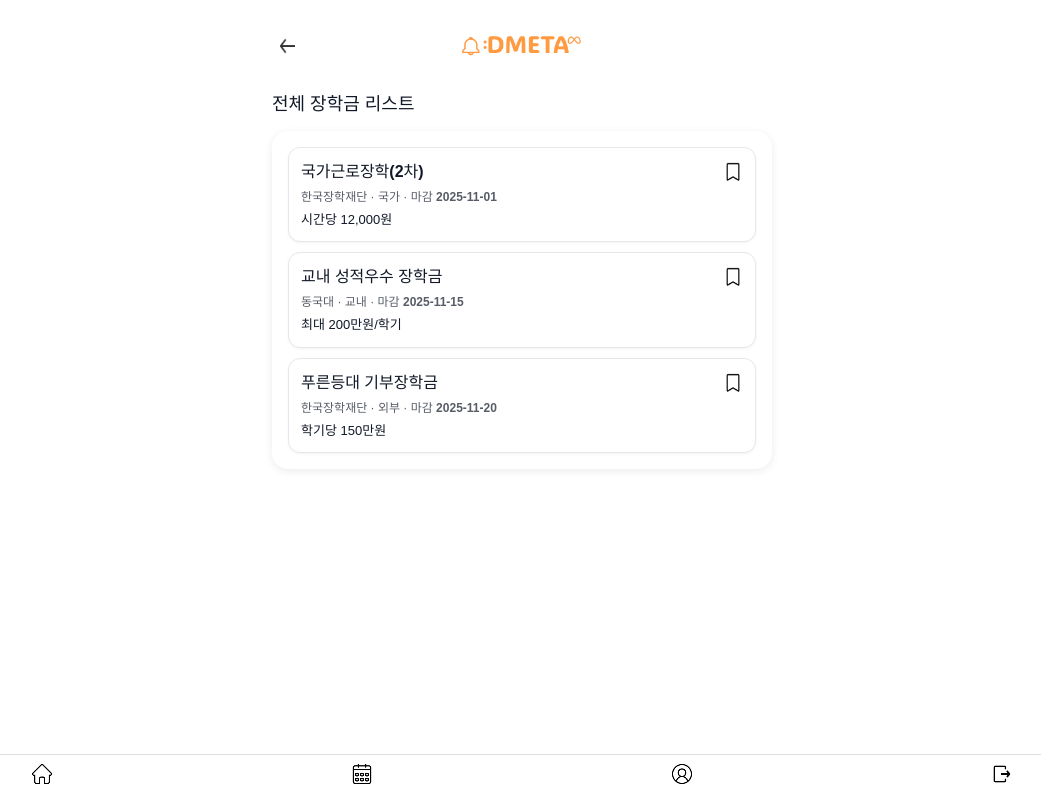
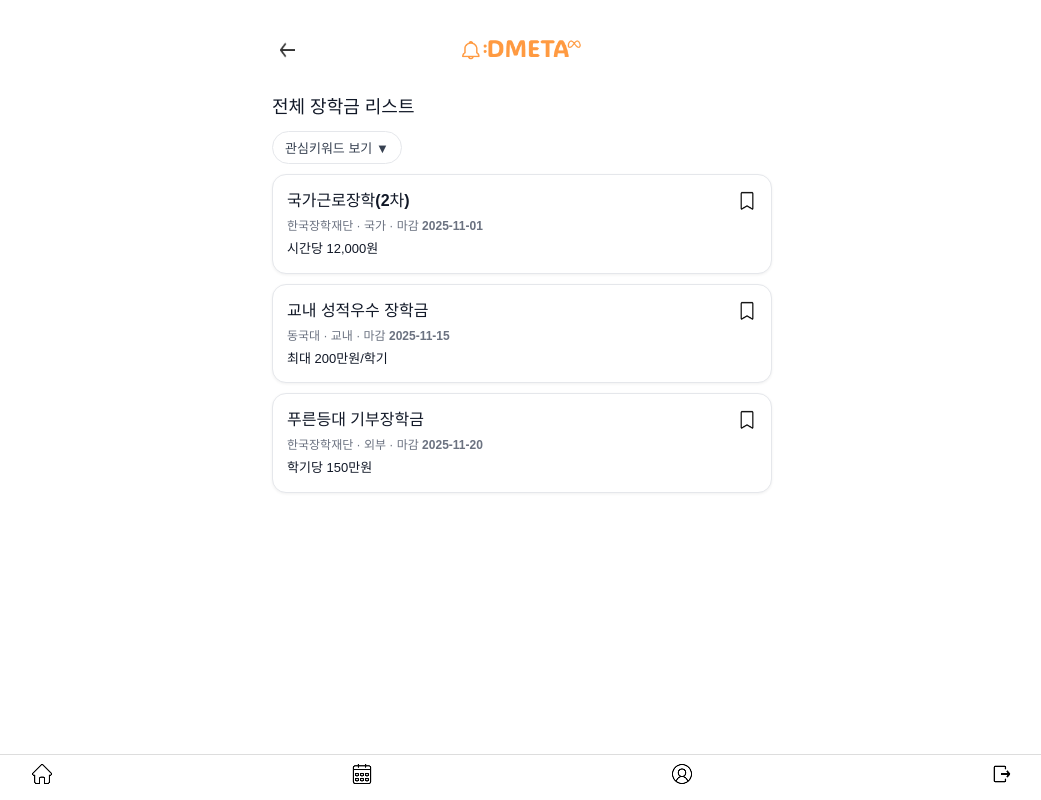
Before and after one commit to CSID-DGU/2025-2-OSSProj-Meta-01, a React app in the folder frontend/: page /scholarship in a window 1280 px wide. Shown: the whole page, without its empty margins (118-1159 px from the left). Built offline with nearby package versions, Linux system fonts and the light colour scheme; the HTML template or start-up script is replaced by a standard one.

Commit message:
키워드 관리 기능 완성

```diff
--- a/frontend/src/pages/Profile.tsx
+++ b/frontend/src/pages/Profile.tsx
@@ -29,6 +29,11 @@ type Certificate = {
   score?: string;
 };
 
+type Keyword = {
+  name: string;
+  active: boolean;
+};
+
 const color = {
   orange: "#f97316",
   text: "#111827",
@@ -56,13 +61,50 @@ const ProfilePage: React.FC = () => {
   const [certs, setCerts] = useState<Certificate[]>([]);
   const [showModal, setShowModal] = useState(false);
 
+  // ✅ 관심 키워드 상태
+  const [keywords, setKeywords] = useState<Keyword[]>([]);
+  const [editing, setEditing] = useState(false);
+
   useEffect(() => {
-    const saved = localStorage.getItem("profile");
-    if (saved) setForm(JSON.parse(saved));
+    const adminDefault: Keyword[] = [
+      { name: "교내장학", active: true },
+      { name: "교외장학", active: true },
+      { name: "국가장학", active: true },
+      { name: "등록금지원", active: true },
+      { name: "생활비지원", active: true },
+      { name: "이공계", active: true },
+      { name: "인문계", active: true },
+      { name: "예체능", active: true },
+      { name: "봉사", active: true },
+      { name: "성적우수", active: true },
+      { name: "저소득층", active: true },
+      { name: "기업연계", active: true },
+      { name: "자격증", active: true },
+      { name: "종교", active: true },
+    ];
+
+    const saved = localStorage.getItem("keywords");
+    try {
+      const parsed = saved ? JSON.parse(saved) : [];
+      if (!Array.isArray(parsed) || parsed.length === 0) {
+        setKeywords(adminDefault);
+        localStorage.setItem("keywords", JSON.stringify(adminDefault));
+      } else {
+        setKeywords(parsed);
+      }
+    } catch {
+      setKeywords(adminDefault);
+      localStorage.setItem("keywords", JSON.stringify(adminDefault));
+    }
+
+    // ✅ 프로필 및 자격증 로드
+    const savedProfile = localStorage.getItem("profile");
+    if (savedProfile) setForm(JSON.parse(savedProfile));
 
     const savedCerts = localStorage.getItem("certificates");
     if (savedCerts) setCerts(JSON.parse(savedCerts));
 
+    // ✅ 장학 데이터 로드
     (async () => {
       try {
         const res = await fetch("/api/scholarships.json");
@@ -73,6 +115,24 @@ const ProfilePage: React.FC = () => {
       }
     })();
   }, []);
+
+  const handleToggle = (kwName: string) => {
+    if (!editing) return;
+    setKeywords((prev) =>
+      prev.map((k) => (k.name === kwName ? { ...k, active: !k.active } : k))
+    );
+  };
+
+  const handleCancel = () => {
+    const saved = localStorage.getItem("keywords");
+    if (saved) setKeywords(JSON.parse(saved));
+    setEditing(false);
+  };
+
+  const handleSave = () => {
+    localStorage.setItem("keywords", JSON.stringify(keywords));
+    setEditing(false);
+  };
 
   const handleAddCert = (cert: Certificate) => {
     const updated = [...certs, cert];
@@ -92,6 +152,7 @@ const ProfilePage: React.FC = () => {
   return (
     <>
       <div style={wrap}>
+        {/* ===== Header ===== */}
         <header style={headerStyle}>
           <img
             src={arrowIcon}
@@ -102,6 +163,7 @@ const ProfilePage: React.FC = () => {
           <img src={logo} alt="DMETA 로고" style={logoStyle} />
         </header>
 
+        {/* ===== 내 정보 ===== */}
         <section style={card}>
           <h3 style={sectionTitle}>내 정보</h3>
           <div style={formWrap}>
@@ -124,6 +186,72 @@ const ProfilePage: React.FC = () => {
           </div>
         </section>
 
+        {/* ===== 내 관심 키워드 ===== */}
+        <section style={card}>
+          <h3 style={sectionTitle}>내 관심 키워드</h3>
+
+          {/* 키워드 목록 */}
+          <div
+            style={{
+              minHeight: 80,
+              display: "flex",
+              flexWrap: "wrap",
+              alignItems: "center",
+              gap: 10,
+              marginBottom: 20,
+            }}
+          >
+            {keywords.map((kw, i) => (
+              <div
+                key={i}
+                onClick={() => handleToggle(kw.name)}
+                style={{
+                  background: kw.active ? "#f7b787" : "#f3f4f6",
+                  color: kw.active ? "#fff" : "#9ca3af",
+                  borderRadius: 20,
+                  padding: "6px 10px",
+                  fontSize: 14,
+                  fontWeight: 500,
+                  border: kw.active ? "1px solid #F97316" : "1px solid #e5e7eb",
+                  display: "flex",
+                  alignItems: "center",
+                  gap: 6,
+                  cursor: editing ? "pointer" : "default",
+                  transition: "all 0.2s ease",
+                }}
+              >
+                #{kw.name}
+              </div>
+            ))}
+          </div>
+
+          {/* 버튼 그룹 (항상 하단 오른쪽 정렬) */}
+          <div
+            style={{
+              display: "flex",
+              justifyContent: "flex-end",
+              gap: 10,
+              marginTop: 10,
+            }}
+          >
+            {editing ? (
+              <>
+                <button style={cancelBtn} onClick={handleCancel}>
+                  취소
+                </button>
+                <button style={saveBtn} onClick={handleSave}>
+                  저장
+                </button>
+              </>
+            ) : (
+              <button style={editBtn} onClick={() => setEditing(true)}>
+                편집
+              </button>
+            )}
+          </div>
+        </section>
+
+        {/* ===== 자격증 ===== */}
         <section style={card}>
           <h3 style={sectionTitle}>내 자격증/어학성적</h3>
           <div style={certList}>
@@ -133,7 +261,6 @@ const ProfilePage: React.FC = () => {
               </div>
             ) : (
               certs.map((c, i) => (
-                // @ts-ignore
                 <div key={i} style={certItem}>
                   <strong>{c.name}</strong>
                   <span style={certText}>
@@ -149,12 +276,12 @@ const ProfilePage: React.FC = () => {
           </div>
         </section>
 
+        {/* ===== 북마크 관리 ===== */}
         <section style={card}>
           <div style={sectionTop}>
             <h3 style={sectionTitle}>북마크 관리</h3>
             <span style={badge}>장학금 {schRows.length}건</span>
           </div>
-
           <div style={listWrap}>
             {schRows.length === 0 ? (
               <div style={{ fontSize: 14, color: color.sub }}>
@@ -201,6 +328,7 @@ const ProfilePage: React.FC = () => {
           </div>
         </section>
 
+        {/* ===== 계정 ===== */}
         <section style={card}>
           <h3 style={sectionTitle}>계정</h3>
           <button style={logoutBtn}>회원탈퇴</button>
@@ -217,6 +345,106 @@ const ProfilePage: React.FC = () => {
       )}
     </>
   );
+};
+
+/* ------------------- Sub Components ------------------- */
+const Input: React.FC<{
+  label: string;
+  value: string;
+  placeholder: string;
+}> = ({ label, value, placeholder }) => (
+  <label style={{ display: "grid", gap: 4 }}>
+    <span style={{ fontSize: 12, color: "#6b7280" }}>{label}</span>
+    <input
+      value={value}
+      placeholder={placeholder}
+      readOnly
+      style={{
+        border: "1px solid #e5e7eb",
+        borderRadius: 12,
+        padding: "10px",
+        height: 42,
+        background: "#fff",
+        outline: "none",
+        color: "#111827",
+      }}
+    />
+  </label>
+);
+
+const AddCertModal: React.FC<{
+  onClose: () => void;
+  onSave: (c: Certificate) => void;
+}> = ({ onClose, onSave }) => {
+  const [form, setForm] = useState<Certificate>({
+    name: "",
+    date: "",
+    score: "",
+  });
+
+  return (
+    <div style={modalOverlay}>
+      <div style={modalBox}>
+        <h3 style={modalTitle}>자격증 추가</h3>
+        <hr
+          style={{
+            border: "none",
+            borderTop: "1px solid #e5e7eb",
+            margin: "12px 0 16px 0",
+          }}
+        />
+        <div style={{ display: "grid", gap: 12 }}>
+          <input
+            placeholder="자격증 이름"
+            value={form.name}
+            onChange={(e) => setForm({ ...form, name: e.target.value })}
+            style={modalInput}
+          />
+          <input
+            type="date"
+            value={form.date}
+            onChange={(e) => setForm({ ...form, date: e.target.value })}
+            style={modalInput}
+          />
+          <input
+            placeholder="점수 (선택)"
+            value={form.score}
+            onChange={(e) => setForm({ ...form, score: e.target.value })}
+            style={modalInput}
+          />
+        </div>
+        <div
+          style={{
+            display: "flex",
+            justifyContent: "flex-end",
+            gap: 10,
+            marginTop: 22,
+          }}
+        >
+          <button style={modalCancel} onClick={onClose}>
+            취소
+          </button>
+          <button
+            style={modalSave}
+            onClick={() => form.name && form.date && onSave(form)}
+          >
+            저장
+          </button>
+        </div>
+      </div>
+    </div>
+  );
+};
+
+/* ------------------- Styles ------------------- */
+const wrap: React.CSSProperties = {
+  maxWidth: 480,
+  margin: "0 auto",
+  padding: "20px",
+  paddingBottom: "100px",
+  fontFamily: "Pretendard, sans-serif",
+  color: color.text,
+  background: "#fff",
 };
 
 const headerStyle: React.CSSProperties = {
@@ -245,108 +473,6 @@ const logoStyle: React.CSSProperties = {
   objectFit: "contain",
 };
 
-const AddCertModal: React.FC<{
-  onClose: () => void;
-  onSave: (c: Certificate) => void;
-}> = ({ onClose, onSave }) => {
-  const [form, setForm] = useState<Certificate>({
-    name: "",
-    date: "",
-    score: "",
-  });
-
-  return (
-    <div style={modalOverlay}>
-      <div style={modalBox}>
-        <h3 style={modalTitle}>자격증 추가</h3>
-        <hr
-          style={{
-            border: "none",
-            borderTop: "1px solid #e5e7eb",
-            margin: "12px 0 16px 0",
-          }}
-        />
-
-        <div style={{ display: "grid", gap: 12 }}>
-          <input
-            placeholder="자격증 이름"
-            value={form.name}
-            onChange={(e) => setForm({ ...form, name: e.target.value })}
-            style={modalInput}
-          />
-          <input
-            type="date"
-            value={form.date}
-            onChange={(e) => setForm({ ...form, date: e.target.value })}
-            style={modalInput}
-          />
-          <input
-            placeholder="점수 (선택)"
-            value={form.score}
-            onChange={(e) => setForm({ ...form, score: e.target.value })}
-            style={modalInput}
-          />
-        </div>
-
-        <div
-          style={{
-            display: "flex",
-            justifyContent: "flex-end",
-            gap: 10,
-            marginTop: 22,
-          }}
-        >
-          <button style={modalCancel} onClick={onClose}>
-            취소
-          </button>
-          <button
-            style={modalSave}
-            onClick={() => {
-              if (form.name && form.date) onSave(form);
-            }}
-          >
-            저장
-          </button>
-        </div>
-      </div>
-    </div>
-  );
-};
-
-const Input: React.FC<{
-  label: string;
-  value: string;
-  placeholder: string;
-}> = ({ label, value, placeholder }) => (
-  <label style={{ display: "grid", gap: 4 }}>
-    <span style={{ fontSize: 12, color: "#6b7280" }}>{label}</span>
-    <input
-      value={value}
-      placeholder={placeholder}
-      readOnly
-      style={{
-        border: "1px solid #e5e7eb",
-        borderRadius: 12,
-        padding: "10px",
-        height: 42,
-        background: "#fff",
-        outline: "none",
-        color: "#111827",
-      }}
-    />
-  </label>
-);
-
-const wrap: React.CSSProperties = {
-  maxWidth: 480,
-  margin: "0 auto",
-  padding: "20px",
-  paddingBottom: "100px",
-  fontFamily: "Pretendard, sans-serif",
-  color: color.text,
-  background: "#fff",
-};
-
 const card = {
   background: "#fff",
   borderRadius: 18,
@@ -369,17 +495,33 @@ const formWrap = {
   gap: 14,
 };
 const editBtn = {
-  padding: "10px 16px",
-  borderRadius: 12,
-  border: `1px solid ${color.orange}`,
+  padding: "8px 16px",
+  borderRadius: 10,
+  border: `1.5px solid ${color.orange}`,
   background: color.orange,
   color: "#fff",
   fontWeight: 600,
   cursor: "pointer",
-  marginTop: 14,
+  fontSize: 14,
 };
+
+const cancelBtn = {
+  padding: "8px 16px",
+  borderRadius: 10,
+  border: `1.5px solid ${color.orange}`,
+  background: "#fff",
+  color: color.orange,
+  fontWeight: 600,
+  cursor: "pointer",
+  fontSize: 14,
+};
+
+const saveBtn = {
+  ...editBtn,
+};
+
 const certList = { display: "grid", gap: 12, marginBottom: 12 };
-const certItem = {
+const certItem: React.CSSProperties = {
   display: "flex",
   flexDirection: "column",
   gap: 4,
@@ -429,8 +571,6 @@ const logoutBtn = {
   cursor: "pointer",
   color: "#000",
 };
-
-/* ===== Modal Styles ===== */
 const modalOverlay: React.CSSProperties = {
   position: "fixed",
   top: 0,
@@ -458,8 +598,7 @@ const modalTitle: React.CSSProperties = {
   color: "#111827",
   textAlign: "center",
 };
-
-const modalInput: React.CSSProperties = {
+const modalInput = {
   border: "1px solid #e5e7eb",
   borderRadius: 10,
   padding: "10px 12px",
@@ -468,8 +607,7 @@ const modalInput: React.CSSProperties = {
   color: "#111827",
   outline: "none",
 };
-
-const modalCancel: React.CSSProperties = {
+const modalCancel = {
   border: "1px solid #d1d5db",
   background: "#fff",
   borderRadius: 10,
@@ -478,8 +616,7 @@ const modalCancel: React.CSSProperties = {
   fontSize: 14,
   color: "#374151",
 };
-
-const modalSave: React.CSSProperties = {
+const modalSave = {
   border: "none",
   background: color.orange,
   color: "#fff",
--- a/frontend/src/pages/ScholarshipList.tsx
+++ b/frontend/src/pages/ScholarshipList.tsx
@@ -4,8 +4,8 @@ import BottomNav from "../components/BottomNav";
 import logo from "../images/logo.png";
 import bookmarkIcon from "../images/bookmark.png";
 import bookmarkFilledIcon from "../images/bookmark_filled.png";
+import arrowIcon from "../images/Arrow.png";
 import { useBookmark } from "../contexts/BookmarkContext";
-import arrowIcon from "../images/Arrow.png";
 
 type Scholarship = {
   id: number;
@@ -16,21 +16,52 @@ type Scholarship = {
   category?: string;
 };
 
+type Keyword = {
+  name: string;
+  active: boolean;
+};
+
 const ScholarshipList: React.FC = () => {
   const [data, setData] = useState<Scholarship[]>([]);
+  const [filtered, setFiltered] = useState<Scholarship[]>([]);
+  const [keywords, setKeywords] = useState<Keyword[]>([]);
+  const [selectedKeywords, setSelectedKeywords] = useState<string[]>([]);
+  const [showKeywords, setShowKeywords] = useState<boolean>(false);
   const [loading, setLoading] = useState(true);
   const [err, setErr] = useState<string | null>(null);
   const navigate = useNavigate();
 
   const { bookmarks, toggleBookmark } = useBookmark();
 
+  // ✅ localStorage에서 키워드 불러오기
   useEffect(() => {
+    const saved = localStorage.getItem("keywords");
+    if (saved) {
+      try {
+        const parsed = JSON.parse(saved);
+        if (Array.isArray(parsed)) {
+          const normalized = parsed.map((k: any) =>
+            typeof k === "string" ? { name: k, active: true } : k
+          );
+          setKeywords(normalized);
+          const active = normalized
+            .filter((k: Keyword) => k.active)
+            .map((k: Keyword) => k.name);
+          setSelectedKeywords(active);
+        }
+      } catch {
+        setKeywords([]);
+      }
+    }
+
     (async () => {
       try {
         const res = await fetch("/api/scholarships.json");
+        if (!res.ok) throw new Error("JSON 파일 불러오기 실패");
         const list: Scholarship[] = await res.json();
         list.sort((a, b) => (a.deadline > b.deadline ? 1 : -1));
         setData(list);
+        setFiltered(list);
       } catch (e: any) {
         setErr(e?.message ?? "장학금 불러오기 실패");
       } finally {
@@ -39,33 +70,103 @@ const ScholarshipList: React.FC = () => {
     })();
   }, []);
 
+  // ✅ 키워드 클릭 시 토글 & 필터링 (다중 선택 지원)
+  const handleKeywordClick = (kw: string) => {
+    setSelectedKeywords((prev) => {
+      const isSelected = prev.includes(kw);
+      const updated = isSelected ? prev.filter((k) => k !== kw) : [...prev, kw];
+
+      if (updated.length === 0) {
+        setFiltered(data);
+      } else {
+        setFiltered(
+          data.filter((s) => {
+            return updated.some((sel) => {
+              if (sel === "교내장학") return s.category === "교내";
+              if (sel === "국가장학") return s.category === "국가";
+              if (sel === "교외장학") return s.category === "외부";
+              return false;
+            });
+          })
+        );
+      }
+      return updated;
+    });
+  };
+
+  const activeKeywords = keywords.filter((k) => k.active);
+
   return (
     <>
-      <div style={containerStyle}>
-        <header style={logoHeaderStyle}>
+      <div style={container}>
+        {/* ===== Header ===== */}
+        <header style={header}>
           <img
             src={arrowIcon}
             alt="뒤로가기"
-            style={arrowStyle}
+            style={arrow}
             onClick={() => navigate(-1)}
           />
-
           <img src={logo} alt="DMETA 로고" style={logoStyle} />
         </header>
 
-        <h2 style={titleStyle}>전체 장학금 리스트</h2>
+        <h2 style={title}>전체 장학금 리스트</h2>
 
-        <section style={listCardStyle}>
-          <div style={listContentStyle}>
+        {/* ===== 키워드 토글 버튼 + 전체 키워드 표시 ===== */}
+        <div style={keywordToggleWrap}>
+          <button
+            onClick={() => setShowKeywords(!showKeywords)}
+            style={keywordToggleBtn}
+          >
+            {showKeywords ? "관심키워드 숨기기 ▲" : "관심키워드 보기 ▼"}
+          </button>
+
+          {/* 버튼 옆에 모든 키워드 표시 (펼쳐질 때는 숨김) */}
+          {selectedKeywords.length > 0 && !showKeywords && (
+            <div style={selectedKeywordsText}>
+              {selectedKeywords.map((kw, i) => (
+                <span key={i}>#{kw} </span>
+              ))}
+            </div>
+          )}
+        </div>
+
+        {/* ===== 키워드 영역 ===== */}
+        {showKeywords && (
+          <div style={keywordWrap}>
+            {activeKeywords.map((kw, i) => {
+              const isSelected = selectedKeywords.includes(kw.name);
+              return (
+                <div
+                  key={i}
+                  style={{
+                    ...keywordTag,
+                    background: isSelected ? "#f9a24e" : "#f3f4f6",
+                    color: isSelected ? "#fff" : "#9ca3af",
+                    border: isSelected
+                      ? "1px solid #f68a0a"
+                      : "1px solid #e5e7eb",
+                  }}
+                  onClick={() => handleKeywordClick(kw.name)}
+                >
+                  #{kw.name}
+                </div>
+              );
+            })}
+          </div>
+        )}
+
+        {/* ===== 장학금 카드 ===== */}
+        <section>
           {loading && <div>불러오는 중…</div>}
           {err && <div style={{ color: "tomato" }}>에러: {err}</div>}
           {!loading && !err && (
             <ul style={ulStyle}>
-                {data.map((s) => {
+              {filtered.map((s) => {
                 const isBookmarked = bookmarks.includes(s.id);
                 return (
-                    <li key={s.id} style={itemCardStyle}>
-                      <div style={topRowStyle}>
+                  <li key={s.id} style={itemCard}>
+                    <div style={topRow}>
                       <div
                         style={{
                           fontWeight: 700,
@@ -88,7 +189,7 @@ const ScholarshipList: React.FC = () => {
                       />
                     </div>
 
-                      <div style={metaStyle}>
+                    <div style={metaText}>
                       {s.provider} · {s.category ?? "장학"} · 마감{" "}
                       <b>{s.deadline}</b>
                     </div>
@@ -103,7 +204,6 @@ const ScholarshipList: React.FC = () => {
               })}
             </ul>
           )}
-          </div>
         </section>
       </div>
 
@@ -112,56 +212,94 @@ const ScholarshipList: React.FC = () => {
   );
 };
 
-const containerStyle: React.CSSProperties = {
-  maxWidth: "500px",
+/* ---------------- Styles ---------------- */
+const container: React.CSSProperties = {
+  maxWidth: 500,
   margin: "0 auto",
-  padding: "1rem",
+  padding: "20px",
+  paddingBottom: "100px",
+  fontFamily: "Pretendard, sans-serif",
   color: "#111827",
-  paddingBottom: "80px",
-  fontFamily: "Arial, sans-serif",
+  background: "#fff",
 };
 
-const logoHeaderStyle: React.CSSProperties = {
+const header: React.CSSProperties = {
   position: "relative",
   display: "flex",
   alignItems: "center",
   justifyContent: "center",
   padding: "12px 0 16px",
-  marginBottom: "1rem",
+  marginBottom: 10,
 };
 
-const arrowStyle: React.CSSProperties = {
+const arrow: React.CSSProperties = {
   position: "absolute",
-  left: "8px",
+  left: 8,
   top: "50%",
   transform: "translateY(-50%)",
-  width: "15px",
-  height: "15px",
+  width: 15,
+  height: 15,
   cursor: "pointer",
   opacity: 0.8,
 };
 
 const logoStyle: React.CSSProperties = {
-  width: "120px",
+  width: 120,
   height: "auto",
   objectFit: "contain",
 };
 
-const titleStyle: React.CSSProperties = {
-  fontSize: "18px",
-  fontWeight: 600,
-  marginBottom: "0.8rem",
+const title: React.CSSProperties = {
+  fontSize: 18,
+  fontWeight: 700,
+  marginBottom: 10,
 };
 
-const listCardStyle: React.CSSProperties = {
-  background: "white",
-  borderRadius: "16px",
-  boxShadow: "0 2px 8px rgba(0,0,0,0.08)",
-  overflow: "hidden",
+const keywordToggleWrap: React.CSSProperties = {
+  display: "flex",
+  alignItems: "center",
+  flexWrap: "wrap", // ✅ 줄바꿈 가능
+  gap: 8,
+  marginBottom: 10,
 };
 
-const listContentStyle: React.CSSProperties = {
-  padding: "1rem",
+const keywordToggleBtn: React.CSSProperties = {
+  background: "none",
+  border: "1px solid #e5e7eb",
+  borderRadius: 20,
+  padding: "6px 12px",
+  fontSize: 13,
+  fontWeight: 600,
+  cursor: "pointer",
+  color: "#374151",
+  transition: "0.2s",
+};
+
+const selectedKeywordsText: React.CSSProperties = {
+  fontSize: 14,
+  color: "#374151",
+  lineHeight: 1.6,
+  flex: 1,
+  wordBreak: "keep-all",
+  whiteSpace: "normal", // ✅ 모든 키워드 줄바꿈 허용
+};
+
+const keywordWrap: React.CSSProperties = {
+  display: "flex",
+  flexWrap: "wrap",
+  gap: 8,
+  marginBottom: 16,
+  transition: "max-height 0.3s ease",
+};
+
+const keywordTag: React.CSSProperties = {
+  borderRadius: 20,
+  padding: "6px 12px",
+  fontSize: 13,
+  fontWeight: 600,
+  boxShadow: "0 1px 3px rgba(0,0,0,0.05)",
+  cursor: "pointer",
+  transition: "all 0.2s ease",
 };
 
 const ulStyle: React.CSSProperties = {
@@ -172,32 +310,30 @@ const ulStyle: React.CSSProperties = {
   gap: 10,
 };
 
-const itemCardStyle: React.CSSProperties = {
+const itemCard: React.CSSProperties = {
   border: "1px solid #e5e7eb",
-  borderRadius: "12px",
-  padding: "12px",
+  borderRadius: 14,
+  padding: "14px",
   background: "#fff",
-  cursor: "pointer",
-  transition: "transform 0.1s ease, box-shadow 0.1s ease",
-  boxShadow: "0 1px 3px rgba(0,0,0,0.05)",
+  boxShadow: "0 1px 3px rgba(0,0,0,0.06)",
 };
 
-const topRowStyle: React.CSSProperties = {
+const topRow: React.CSSProperties = {
   display: "flex",
   alignItems: "center",
   justifyContent: "space-between",
 };
 
+const metaText: React.CSSProperties = {
+  fontSize: 12,
+  color: "#6b7280",
+  marginTop: 4,
+};
+
 const bookmarkIconStyle: React.CSSProperties = {
-  width: "20px",
-  height: "20px",
+  width: 20,
+  height: 20,
   cursor: "pointer",
 };
 
-const metaStyle: React.CSSProperties = {
-  fontSize: 12,
-  opacity: 0.7,
-  marginTop: 4,
-};
-
 export default ScholarshipList;
```
Lines whose indentation alone changed are shown as unchanged.
